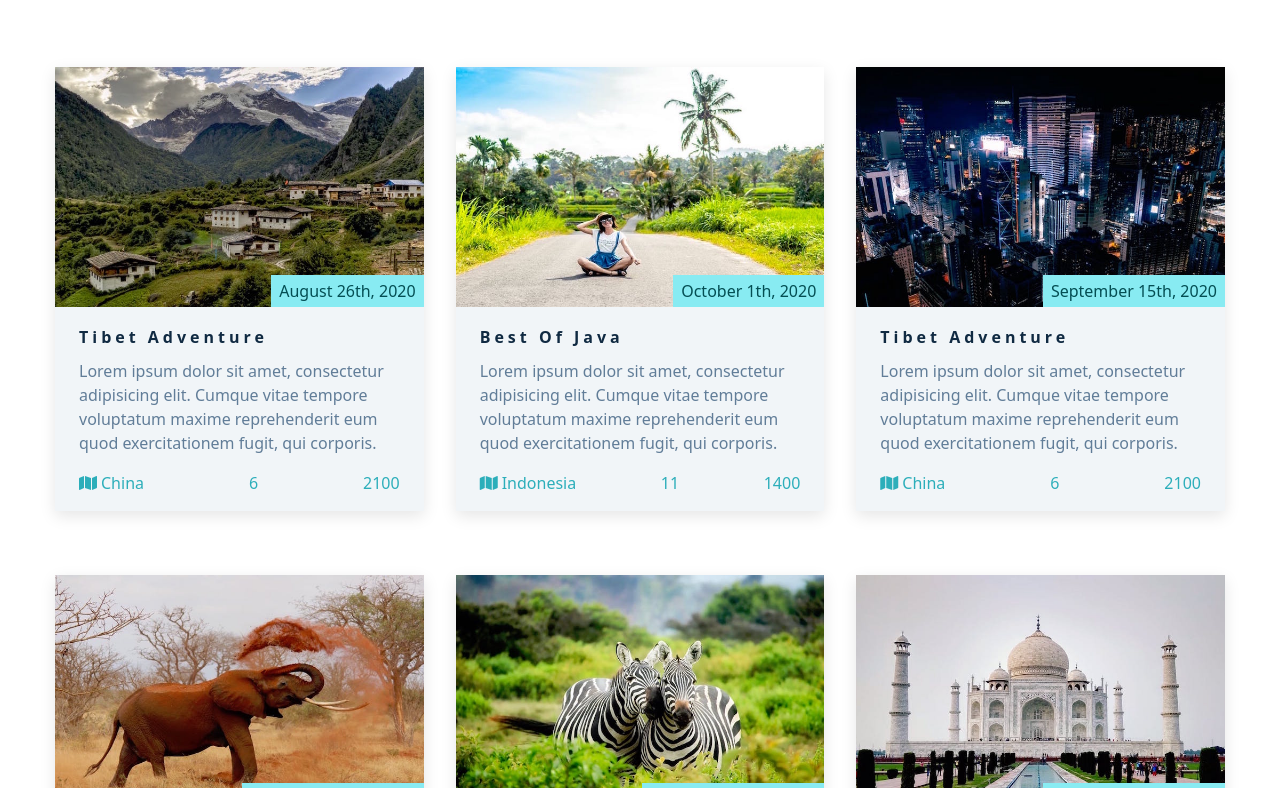
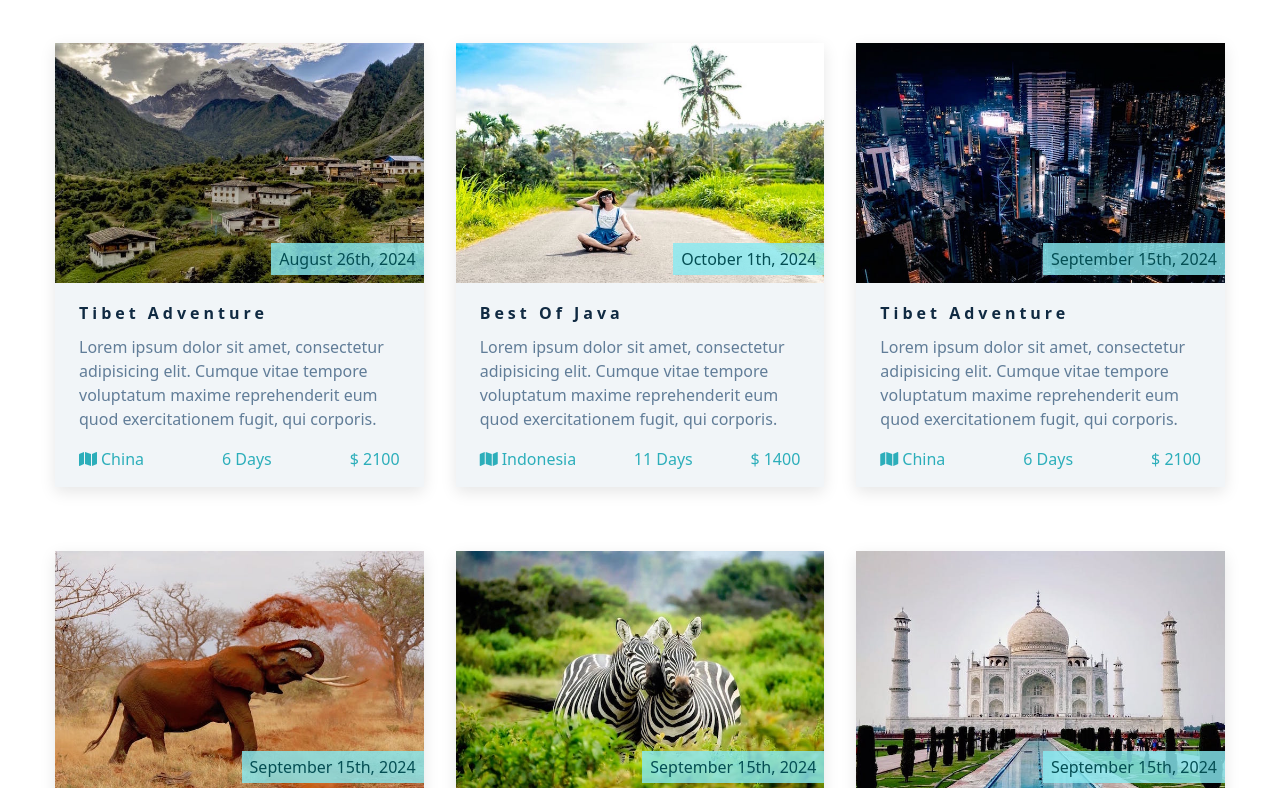
Before and after one commit to PuvaSan/backroads-app, a React (Create React App) app: page / in a window 1280 px wide. Shown: the part 2012-2800 px from the top of the page. Built offline with nearby package versions, Linux system fonts and the light colour scheme; the HTML template or start-up script is replaced by a standard one.

Commit message:
converted all remaining components to typescript files

```diff
--- a/src/App.js
+++ b/src/App.js
@@ -1,15 +1,13 @@
-import Navbar from './components/Navbars.js';
-import Hero from './components/Hero';
-import About from './components/About';
+import Navbar from './components/Navbars.tsx';
+import Hero from './components/Hero.tsx';
+import About from './components/About.tsx';
 import Services from './components/Services.tsx';
 import Tours from './components/Tours.tsx';
-import Footer from './components/Footer';
-import TestComponent from './components/TestComponent.tsx';
+import Footer from './components/Footer.tsx';
 
 function App() {
   return (
     <>
-    <TestComponent message="Hello from TestComponent"/>
     <Navbar />
     <Hero />
     <About />
--- a/src/components/About.js
+++ b/src/components/About.tsx
@@ -1,5 +1,6 @@
 import aboutImg from '../images/about.jpeg'
 import Title from './Titles.tsx';
+import React from 'react'
 
 const About = () => {
   return (
--- a/src/components/Footer.js
+++ /dev/null
@@ -1,42 +0,0 @@
-import { navIcons } from '../data'
-
-const Footer = () => {
-  return (
-    <>
-      <footer className="section footer" id="contact">
-        <ul className="footer-links">
-          <li>
-            <a href="#home" className="footer-link">home</a>
-          </li>
-          <li>
-            <a href="#about" className="footer-link">about</a>
-          </li>
-          <li>
-            <a href="#services" className="footer-link">services</a>
-          </li>
-          <li>
-            <a href="#featured" className="footer-link">featured</a>
-          </li>
-        </ul>
-        <ul className="footer-icons">
-          {
-            navIcons.map ((link) => {
-              return (
-                <li>
-                  <a href={link.href} target="_blank" rel="noreferrer" className="footer-icon"><i className={link.className}></i></a>
-                </li>
-              );
-            })
-          }
-
-        </ul>
-        <p className="copyright">
-          copyright & copy Backroads travel tours company
-          <span id="date"></span> all rights reserved
-        </p>
-      </footer>
-    </>
-  )
-}
-
-export default Footer
--- /dev/null
+++ b/src/components/Footer.tsx
@@ -0,0 +1,51 @@
+import { navIcons, pageLinks } from '../data'
+import React from 'react'
+
+type PageLinkTypes = {
+  text: String,
+  href: String
+}
+
+type NavIconTypes = {
+  href: String,
+  className: String
+}
+
+const Footer: React.FC = () => {
+  return (
+    <>
+      <footer className="section footer" id="contact">
+        <ul className="footer-links">
+          {pageLinks.map( (link: PageLinkTypes) => {
+            const {text, href} = link;
+            return (
+              <li>
+                <a href={href.toString()} className="footer-link">{text}</a>
+              </li>
+            )
+          })}
+
+        </ul>
+        <ul className="footer-icons">
+          {
+            navIcons.map ((link: NavIconTypes) => {
+              const {href, className} = link;
+              return (
+                <li>
+                  <a href={href.toString()} target="_blank" rel="noreferrer" className="footer-icon"><i className={className.toString()}></i></a>
+                </li>
+              );
+            })
+          }
+
+        </ul>
+        <p className="copyright">
+          copyright & copy Backroads travel tours company
+          <span id="date"></span> all rights reserved
+        </p>
+      </footer>
+    </>
+  )
+}
+
+export default Footer
--- a/src/components/Hero.js
+++ b/src/components/Hero.tsx
@@ -1,3 +1,5 @@
+import React from 'react'
+
 const Hero = () => {
   return (
     <>
--- a/src/components/Navbars.js
+++ b/src/components/Navbars.tsx
@@ -1,7 +1,18 @@
+import React from 'react'
 import { pageLinks, navIcons } from '../data'
 import logo from '../images/logo.svg'
 
-const Navbar = () => {
+type PageLinkTypes = {
+  href: string,
+  text: string
+}
+
+type NavIconTypes = {
+  href: string,
+  className: string
+}
+
+const Navbar: React.FC = () => {
   return (
     <>
       <nav className="navbar">
@@ -14,10 +25,11 @@ const Navbar = () => {
           </div>
         {/* <!-- left this comment on purpose --> */}
           <ul className="nav-links" id="nav-links">
-            {pageLinks.map( (link) => {
+            {pageLinks.map( (link: PageLinkTypes) => {
+              const {href, text} = link
               return (
                 <li>
-                  <a href={link.href} className="nav-link">{link.text}</a>
+                  <a href={href} className="nav-link">{text}</a>
                 </li>
               );
             })}
@@ -25,10 +37,11 @@ const Navbar = () => {
 
           <ul className="nav-icons">
             {
-              navIcons.map( (link) => {
+              navIcons.map( (link: NavIconTypes) => {
+                const {href, className} = link
                 return (
                   <li>
-                    <a href={link.href} rel="noreferrer" target="_blank" className="nav-icon"><i className={link.className}></i></a>
+                    <a href={href} rel="noreferrer" target="_blank" className="nav-icon"><i className={className}></i></a>
                   </li>
                 );
               })
--- a/src/components/TestComponent.tsx
+++ /dev/null
@@ -1,12 +0,0 @@
-// src/components/TestComponent.tsx
-import React from 'react';
-
-type Props = {
-  message: string;
-};
-
-const TestComponent: React.FC<Props> = ({ message }) => {
-  return <div> {message} </div>
-};
-
-export default TestComponent;
--- a/src/components/Tours.tsx
+++ b/src/components/Tours.tsx
@@ -39,8 +39,8 @@ const Tours: React.FC = () => {
                     <p>
                       <span><i className="fas fa-map"></i></span>{location}
                     </p>
-                    <p>{days.toString()}</p>
-                    <p>{price.toString()}</p>
+                    <p>{days.toString()} days</p>
+                    <p>$ {price.toString()}</p>
                   </div>
                 </div>
               </article>
--- a/src/data.js
+++ b/src/data.js
@@ -55,7 +55,7 @@ export const toursData = [
   {
     id: 1,
     name: 'Tibet Adventure',
-    date: 'august 26th, 2020',
+    date: 'august 26th, 2024',
     location: 'china',
     days: 6,
     price: 2100,
@@ -65,7 +65,7 @@ export const toursData = [
   {
     id: 2,
     name: 'best of java',
-    date: 'october 1th, 2020',
+    date: 'october 1th, 2024',
     location: 'indonesia',
     days: 11,
     price: 1400,
@@ -75,7 +75,7 @@ export const toursData = [
   {
     id: 3,
     name: 'Tibet Adventure',
-    date: 'september 15th, 2020',
+    date: 'september 15th, 2024',
     location: 'china',
     days: 6,
     price: 2100,
@@ -85,7 +85,7 @@ export const toursData = [
   {
     id: 4,
     name: 'Africa Safari',
-    date: 'september 15th, 2020',
+    date: 'september 15th, 2024',
     location: 'Africa',
     days: 6,
     price: 2100,
@@ -95,7 +95,7 @@ export const toursData = [
   {
     id: 5,
     name: 'Africa Safari',
-    date: 'september 15th, 2020',
+    date: 'september 15th, 2024',
     location: 'Africa',
     days: 6,
     price: 2100,
@@ -105,7 +105,7 @@ export const toursData = [
   {
     id: 5,
     name: 'Taj Mahal',
-    date: 'september 15th, 2020',
+    date: 'september 15th, 2024',
     location: 'Africa',
     days: 6,
     price: 2100,
--- a/src/index.css
+++ b/src/index.css
@@ -342,8 +342,8 @@ Featured Tours
 .tour-date {
   position: absolute;
   right: 0;
-  bottom: 0;
-  background: var(--clr-primary-8);
+  bottom: 8px;
+  background: hsl(184deg 80% 74% / 81%);
   color: var(--clr-primary-1);
   text-transform: capitalize;
   padding: 0.25rem 0.5rem;
```
